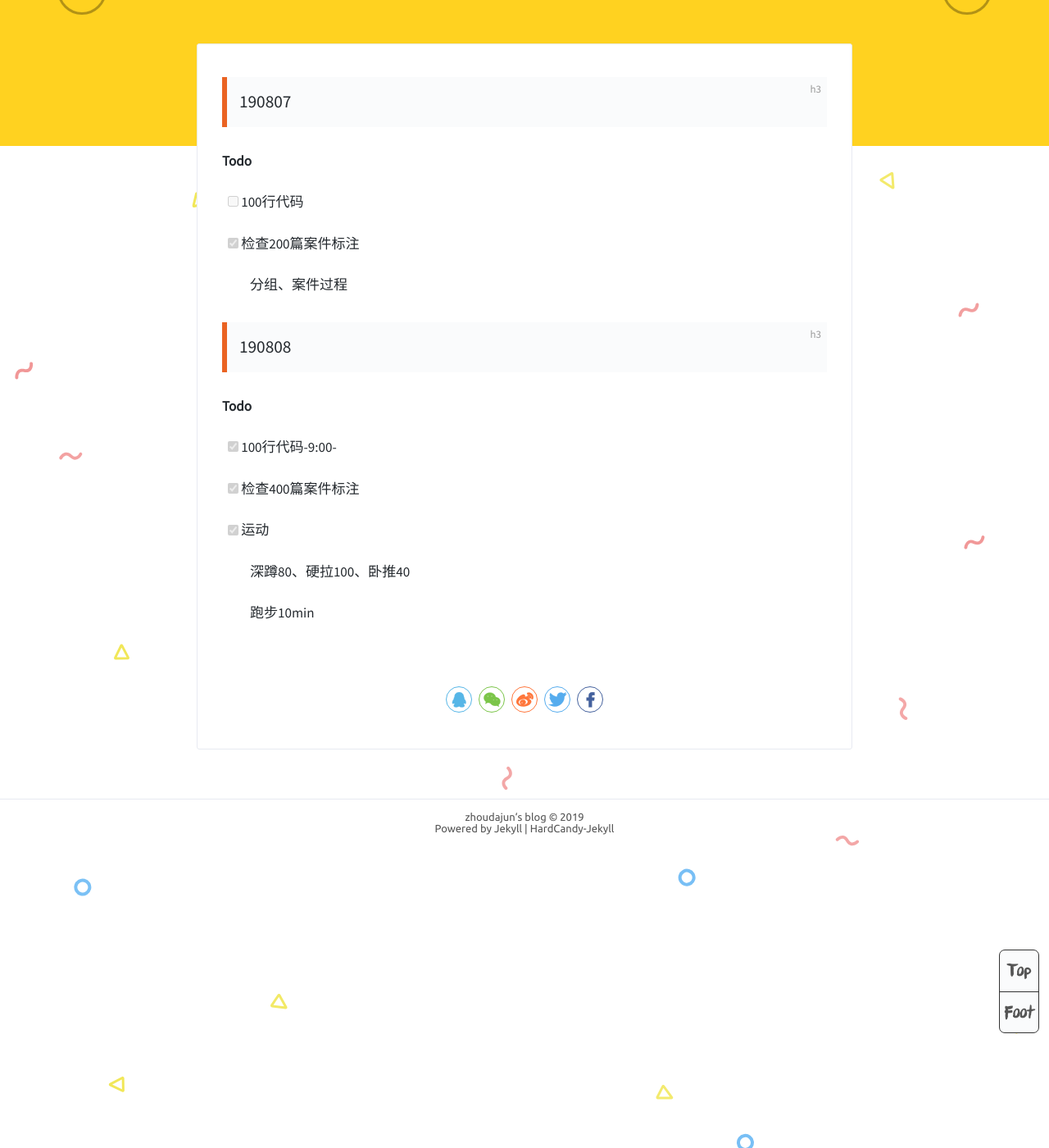
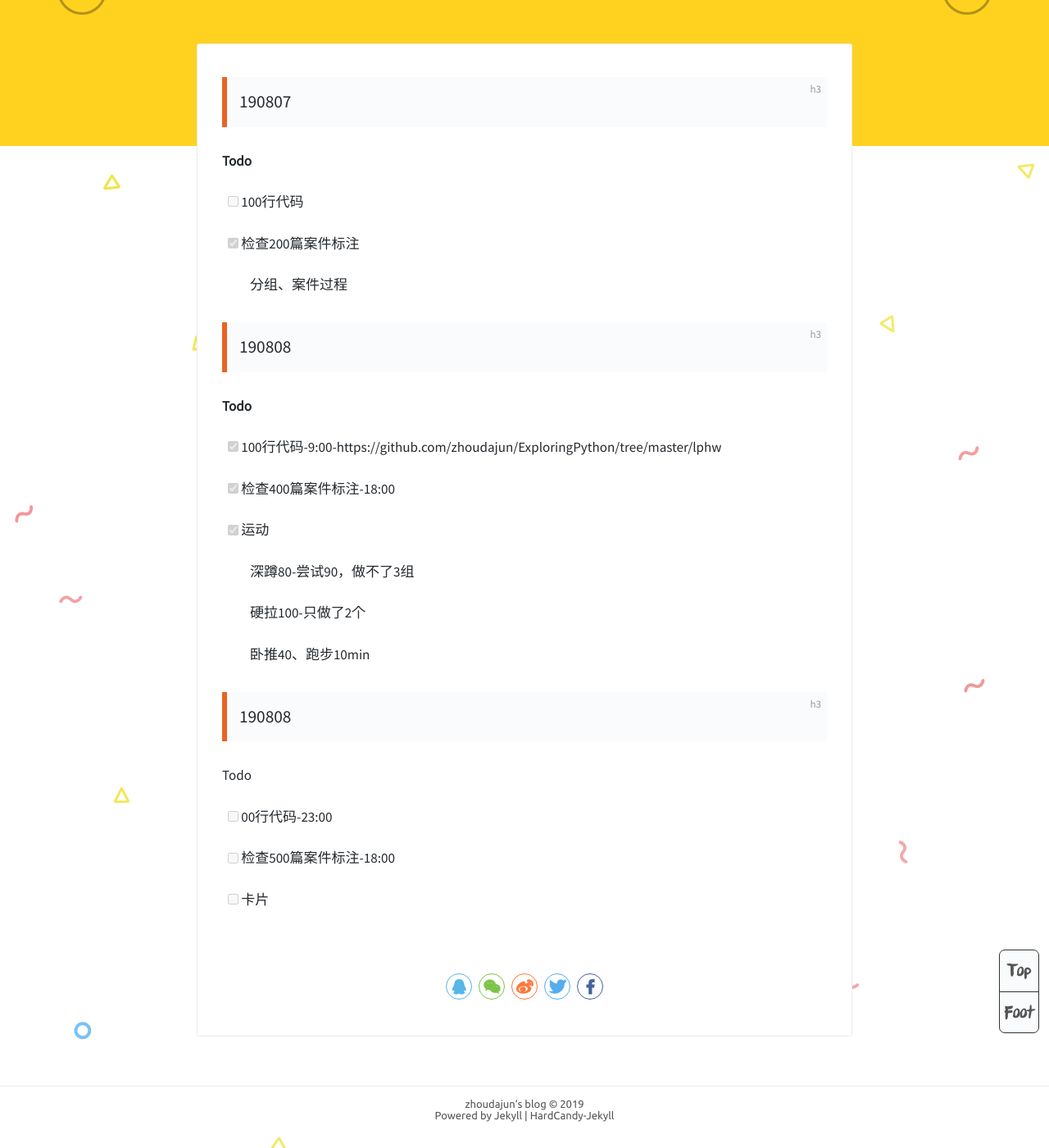
Before and after one commit to zhoudajun/zhoudajun.github.io, a Jekyll site: the page built from _posts/2019-08-10-w32-weekly.md, in a window 1280 px wide and 1400 px high, scrolled down 447 px. Shown: the whole window at 82% size. Built offline with Jekyll 4.4.1, drawn with Linux system fonts in a browser that asks for light colours; comment, search, counter and statistics services are not loaded.

Commit message:
Update 2019-08-10-w32-weekly.md

```diff
--- a/_posts/2019-08-10-w32-weekly.md
+++ b/_posts/2019-08-10-w32-weekly.md
@@ -22,12 +22,25 @@ tags: log
 
 **Todo**
 
-+ [x] 100行代码-9:00-
++ [x] 100行代码-9:00-https://github.com/zhoudajun/ExploringPython/tree/master/lphw
 
-+ [x] 检查400篇案件标注
++ [x] 检查400篇案件标注-18:00
 
 + [x] 运动
 
-  深蹲80、硬拉100、卧推40
+  深蹲80-尝试90，做不了3组
 
-  跑步10min
+  硬拉100-只做了2个
+
+  卧推40、跑步10min
+
+
+### 190808
+
+Todo
+
+- [ ] 00行代码-23:00
+
+- [ ] 检查500篇案件标注-18:00
+
+- [ ] 卡片
```
